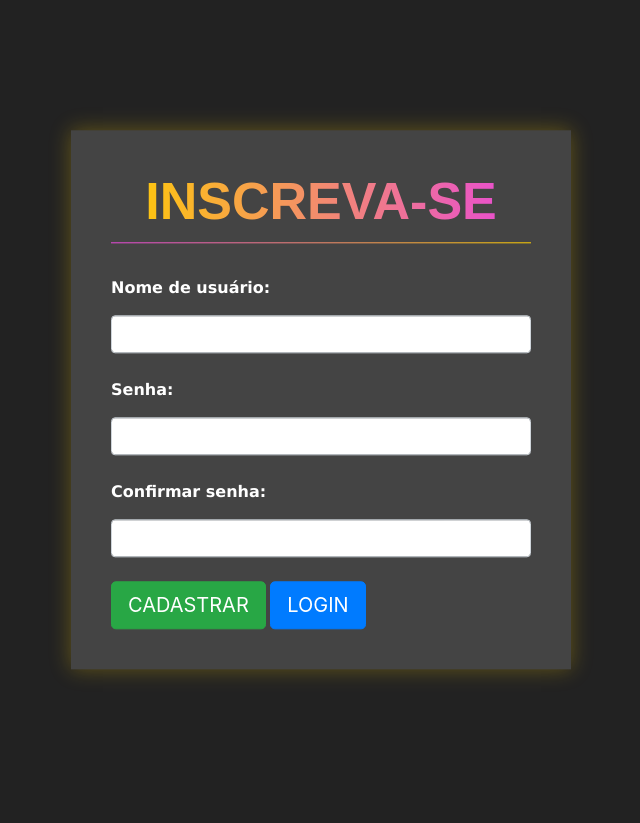
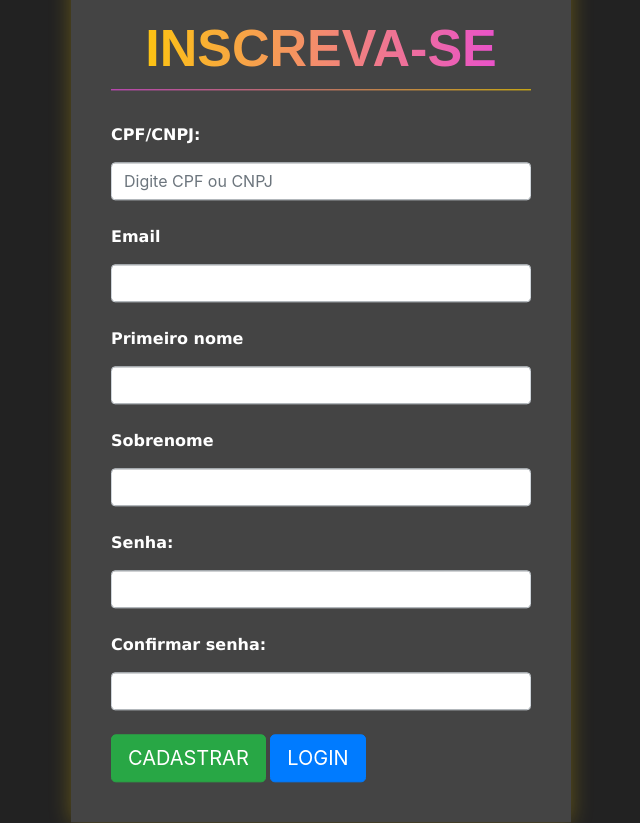
Before and after one commit to welingtonguilhardi/Gestor-Financeiro, a Django app: page /auth/cadastro/ in a window 1280 px wide. Shown: the whole page, without its empty margins (319-959 px from the left). Before the commit the page ends 678 px from the top, so only its background shows below. Run offline with Django 4.2, Linux system fonts and the light colour scheme.

Commit message:
Fazendo alterações no cadastro e login necessarias para logica do projeto

```diff
--- a/autenticacao/templates/cadastro.html
+++ b/autenticacao/templates/cadastro.html
@@ -8,6 +8,13 @@
    <div class="box">
       <form action="{% url 'cadastro' %}"method="POST"> {% csrf_token %}
 
+
+
+
+
+
+         <h1 class="titulo font-degrade borda-bottom-degrade">INSCREVA-SE</h2>
+         <br>
          <!-- tratamento de erros para mais informações acessar o settings.py e procurar por mensagens de erros  -->
          {% if messages %}
             {% for message in messages %}
@@ -17,22 +24,59 @@
             {% endfor %}
          {% endif %}
 
+         <span class="span-descricao">CPF/CNPJ:</span>
+         <input type="text" value="{{username}}" id="username" name="username" class="form-control input-cadastro"  placeholder="Digite CPF ou CNPJ" maxlength="18" oninput="formatCPF_CNPJ(this)">
+         <br>
 
+         <span class="span-descricao">Email</span>
+         <input type="email" value="{{email}}" class="form-control input-cadastro" name="email">
+         <br>
 
+         <span class="span-descricao">Primeiro nome</span>
+         <input type="text" value="{{first_name}}" class="form-control input-cadastro" name="first_name">
+         <br>
 
-         <h1 class="titulo font-degrade borda-bottom-degrade">INSCREVA-SE</h2>
+         <span class="span-descricao">Sobrenome</span>
+         <input type="text" value="{{last_name}}" class="form-control input-cadastro" name="last_name">
          <br>
-         <span class="span-descricao">Nome de usuário:</span>
-         <input type="text" class="form-control input-cadastro" name="username">
-         <br>
+
          <span class="span-descricao">Senha:</span>
          <input type="password" class="form-control input-cadastro" name="password">
          <br>
+
          <span class="span-descricao">Confirmar senha:</span>
          <input type="password" class="form-control input-cadastro" name="confirm-password">
          <br>
+
          <input type="submit" value="CADASTRAR" class="btn btn-success btn-lg">
+
          <a href="{% url 'logar'%}" class="btn btn-primary btn-lg">LOGIN</a>
+
       </form>
    </div>
+
+
+   <script>
+
+function formatCPF_CNPJ(input) {
+
+
+   if (input.value.length > 14) {
+      input.value = input.value
+         .replace(/\D/g, '')
+         .replace(/(\d{2})(\d)/, '$1.$2')
+         .replace(/(\d{3})(\d)/, '$1.$2')
+         .replace(/(\d{3})(\d)/, '$1/$2')
+         .replace(/(\d{4})(\d{1,2})/, '$1-$2')
+         .replace(/(-\d{2})\d+?$/, '$1');
+   }else {
+      input.value = input.value
+      .replace(/\D/g, '')
+      .replace(/(\d{3})(\d)/, '$1.$2')
+      .replace(/(\d{3})(\d)/, '$1.$2')
+      .replace(/(\d{3})(\d{1,2})/, '$1-$2')
+      .replace(/(-\d{2})\d+?$/, '$1');
+      }
+   }
+   </script>
 {% endblock %}
--- a/autenticacao/views.py
+++ b/autenticacao/views.py
@@ -12,42 +12,179 @@ def cadastro(request):
 
     if request.method == 'GET':
 
-      if request.user.is_authenticated:# verificação se meu usuario já está logado
+        if request.user.is_authenticated:# verificação se meu usuario já está logado
 
-         return redirect('/')
+            return redirect('/')
 
 
-      return render(request, 'cadastro.html')
+        return render(request, 'cadastro.html')
+
+    elif request.method == 'POST':
 
 
-    elif request.method == 'POST':
-        username = request.POST.get('username')# obtém informaçao do campo input do cadastro conforme o name = 'username'
-        senha = request.POST.get('password') # obtém informaçao do campo input do cadastro conforme o name = 'password'
-        confirmar_senha = request.POST.get('confirm-password') # obtém informaçao do campo input do cadastro conforme o name = 'confirm-password'
+        inputs = {
+            'username' : request.POST.get('username'),
+            'senha' : request.POST.get('password') ,
+            'confirmar_senha' : request.POST.get('confirm-password'),
+            'first_name': request.POST.get('first_name') ,
+            'last_name' : request.POST.get('last_name'),
+            'email' : request.POST.get('email')
+        }
 
-        if not senha == confirmar_senha:
+        documento = verifica_tipo_documento(inputs['username'])
+        tipo_user = ''
+
+        if documento == 'CPF' and valida_cpf(inputs['username']):
+            tipo_user = 'f'
+        elif documento == 'CNPJ' and valida_cnpj(inputs['username']):
+            tipo_user = 'e'
+        else:
+            messages.add_message(request, constants.ERROR, 'Documento invalido') #mensagem de erro para mais informação acessar settings.py e procurar por mensagens de erros
+            return render(request, 'cadastro.html',inputs)
+
+        if not inputs['senha'] == inputs['confirmar_senha']:
             messages.add_message(request, constants.ERROR, 'As senhas não coincidem') #mensagem de erro para mais informação acessar settings.py e procurar por mensagens de erros
-            return redirect('/auth/cadastro/')
+            return render(request, 'cadastro.html',inputs)
 
-        if len(username.strip()) == 0 or len(senha.strip()) == 0:  #funçao strip é para o usuario não conseguir cadastrar uma senha só com espaço como exemplo senha = '    '
+        elif len(inputs['username'].strip()) == 0 or len(inputs['senha'].strip()) == 0:  #funçao strip é para o usuario não conseguir cadastrar uma senha só com espaço como exemplo senha = '    '
             messages.add_message(request, constants.ERROR, 'Preencha todos os campos') #mensagem de erro para mais informação acessar settings.py e procurar por mensagens de erros
-            return redirect('/auth/cadastro/')
+            return render(request, 'cadastro.html',inputs)
 
-        user = Users.objects.filter(username = username)
+        busca_cpf_cnpj = Users.objects.filter(username = inputs['username'])
+        busca_email = Users.objects.filter(email = inputs['email'])
 
-        if user.exists():
-            messages.add_message(request, constants.ERROR, 'Usuario já existe') #mensagem de erro para mais informação acessar settings.py e procurar por mensagens de erros
-            return redirect('/auth/cadastro/')
+        if busca_cpf_cnpj.exists():
+            messages.add_message(request, constants.ERROR, 'CPF OU CNPJ já existe') #mensagem de erro para mais informação acessar settings.py e procurar por mensagens de erros
+            return render(request, 'cadastro.html',inputs)
+
+        elif busca_email.exists():
+            messages.add_message(request, constants.ERROR, 'Email já existe') #mensagem de erro para mais informação acessar settings.py e procurar por mensagens de erros
+            return render(request, 'cadastro.html',inputs)
 
         try:
 
-            user = Users.objects.create_user(username=username, password=senha)
-            user.save()
-            return redirect('/auth/logar')
+            user = Users.objects.create_user(
+                    username=inputs['username'],
+                    password=inputs['senha'],
+                    first_name = inputs['first_name'],
+                    last_name = inputs['last_name'],
+                    tipo_user = tipo_user,
+                    email = inputs['email']
 
-        except:
+                )
+            messages.add_message(request, constants.SUCCESS, 'Cadastro realizado com sucesso') #mensagem de erro para mais informação acessar settings.py e procurar por mensagens de erros
+            return redirect(reverse('logar'))
+
+        except Exception as e:
+            print(e)
             messages.add_message(request, constants.ERROR, 'Erro no sistema') #mensagem de erro para mais informação acessar settings.py e procurar por mensagens de erros
-            return redirect('/auth/cadastro/')
+            return render(request, 'cadastro.html',inputs)
+
+def verifica_tipo_documento(documento):
+    # Removendo caracteres não numéricos do username
+    documento = ''.join(filter(str.isdigit, documento))
+
+    # Verificando o tamanho do username para determinar se é CPF ou CNPJ
+    if len(documento) == 11:
+        return "CPF"
+    elif len(documento) == 14:
+        return "CNPJ"
+    else:
+        return "Tipo de documento inválido"
+
+def valida_cpf(cpf):
+    # Removendo caracteres não numéricos do CPF
+    cpf = ''.join(filter(str.isdigit, cpf))
+
+    # Verificando se o CPF tem 11 dígitos
+    if len(cpf) != 11:
+        return False
+
+    # Calculando o primeiro dígito verificador
+    soma = 0
+    peso = 10
+    for i in range(9):
+        soma += int(cpf[i]) * peso
+        peso -= 1
+
+    resto = soma % 11
+    if resto < 2:
+        digito1 = 0
+    else:
+        digito1 = 11 - resto
+
+    # Verificando o primeiro dígito verificador
+    if digito1 != int(cpf[9]):
+        return False
+
+    # Calculando o segundo dígito verificador
+    soma = 0
+    peso = 11
+    for i in range(10):
+        soma += int(cpf[i]) * peso
+        peso -= 1
+
+    resto = soma % 11
+    if resto < 2:
+        digito2 = 0
+    else:
+        digito2 = 11 - resto
+
+    # Verificando o segundo dígito verificador
+    if digito2 != int(cpf[10]):
+        return False
+
+    # Se passar por todas as verificações, o CPF é válido
+    return True
+
+def valida_cnpj(cnpj):
+    # Removendo caracteres não numéricos do CNPJ
+    cnpj = ''.join(filter(str.isdigit, cnpj))
+
+    # Verificando se o CNPJ tem 14 dígitos
+    if len(cnpj) != 14:
+        return False
+
+    # Calculando o primeiro dígito verificador
+    soma = 0
+    peso = 5
+    for i in range(12):
+        soma += int(cnpj[i]) * peso
+        peso -= 1
+        if peso == 1:
+            peso = 9
+
+    resto = soma % 11
+    if resto < 2:
+        digito1 = 0
+    else:
+        digito1 = 11 - resto
+
+    # Verificando o primeiro dígito verificador
+    if digito1 != int(cnpj[12]):
+        return False
+
+    # Calculando o segundo dígito verificador
+    soma = 0
+    peso = 6
+    for i in range(13):
+        soma += int(cnpj[i]) * peso
+        peso -= 1
+        if peso == 1:
+            peso = 9
+
+    resto = soma % 11
+    if resto < 2:
+        digito2 = 0
+    else:
+        digito2 = 11 - resto
+
+    # Verificando o segundo dígito verificador
+    if digito2 != int(cnpj[13]):
+        return False
+
+    # Se passar por todas as verificações, o CNPJ é válido
+    return True
 
 
 def logar(request):
@@ -68,7 +205,7 @@ def logar(request):
 
        if not user:
         messages.add_message(request, constants.ERROR, 'Usuario ou Senha invalidos!') #mensagem de erro para mais informação acessar settings.py e procurar por mensagens de erros
-        return redirect('/auth/logar/')
+        return redirect(reverse('logar'))
 
        else: #se o usuario/senha for verdadeiro me redicionara para uma url
            auth.login(request, user)
@@ -76,4 +213,4 @@ def logar(request):
 
 def sair(request): #função responsavel pelo logout do site
     auth.logout(request)
-    return redirect('/auth/logar')
+    return redirect(reverse('logar'))
```
Also changed, not shown: app/settings.py (+14 -0 lines), autenticacao/templates/logar.html (+36 -9 lines), home/views.py (+7 -1 lines). Lines whose indentation alone changed are shown as unchanged.
